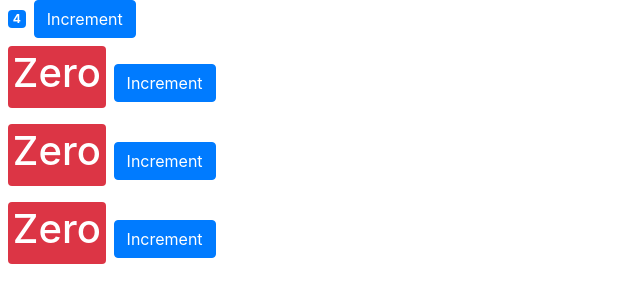
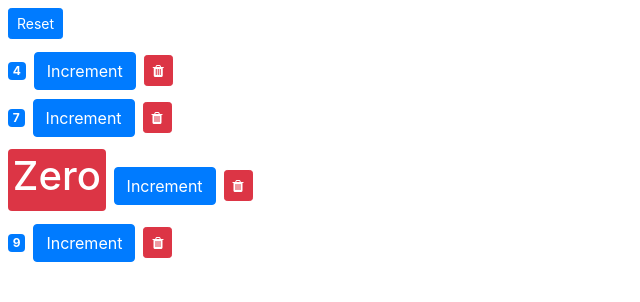
Before and after one commit to habib2013/tutorial-app, a React (Create React App) app: page / in a window 1280 px wide. Shown: the top 302 px of the page, without its empty margins (0-640 px from the left). Built offline with nearby package versions, Linux system fonts and the light colour scheme.

Commit message:
--- Auto-Git Commit ---

```diff
--- a/src/Components/counter.jsx
+++ b/src/Components/counter.jsx
@@ -1,16 +1,16 @@
 import React, { Component } from 'react';
 class Counter extends Component {
    state = {
-      value : this.props.value,
+      value : this.props.counter.value,
 
     };
 // handleIncrement(){
 //    console.log("Increment Clicked")
 // }
-myBtnIncrement = product => {
+myBtnIncrement = () => {
    // console.log("Increment Clicked",this);
-   console.log(product)
-   this.setState({count: this.state.value + 1});
+   // console.log(product)
+   this.setState({value: this.state.value + 1});
 }
 
 dohandleIncrement =() => {
@@ -24,8 +24,8 @@ dohandleIncrement =() => {
          <div>
 
          <p className={this.getBadgeClasses()}>  {this.myIncrement()}</p>
-         <button onClick={() => this.myBtnIncrement({id:1})} className="btn btn-primary">Increment</button>
-
+         <button onClick={this.myBtnIncrement} className="btn btn-primary">Increment</button>
+        <button onClick={() => this.props.onDelete(this.props.counter.id)} className="btn btn-danger btn-sm m-2"> <i className="fa fa-trash"></i></button>
 
          </div>
        );
--- a/src/Components/counters.jsx
+++ b/src/Components/counters.jsx
@@ -5,16 +5,34 @@ class Counters extends Component {
    state = {
       counters: [
          {id:1,value:4},
-         {id:2,value:0},
+         {id:2,value:7},
          {id:3,value:0},
-         {id:4,value:0},
+         {id:4,value:9},
       ]
    }
+
+handleDelete = (counterId) => {
+const counters = this.state.counters.filter(c => c.id !== counterId);
+this.setState({counters});
+}
+handleReset = () => {
+  const counters = this.state.counters.map(c => {
+      c.value = 0;
+      return c;
+   });
+   this.setState({counters});
+}
+
    render() {
       return (
          <div>
+
+            <button  onClick = {this.handleReset} className="btn btn-primary btn-sm m-2">Reset</button>
  {this.state.counters.map(counter =>
- <Counter key={counter.id} value ={counter.value} / >
+ <Counter
+ key={counter.id}
+ onDelete={this.handleDelete}
+counter = {counter} />
     )}
          </div>
 
```
Also changed, not shown: .autogit/logs/log-8-4-2020-12-47-10.txt (added).
